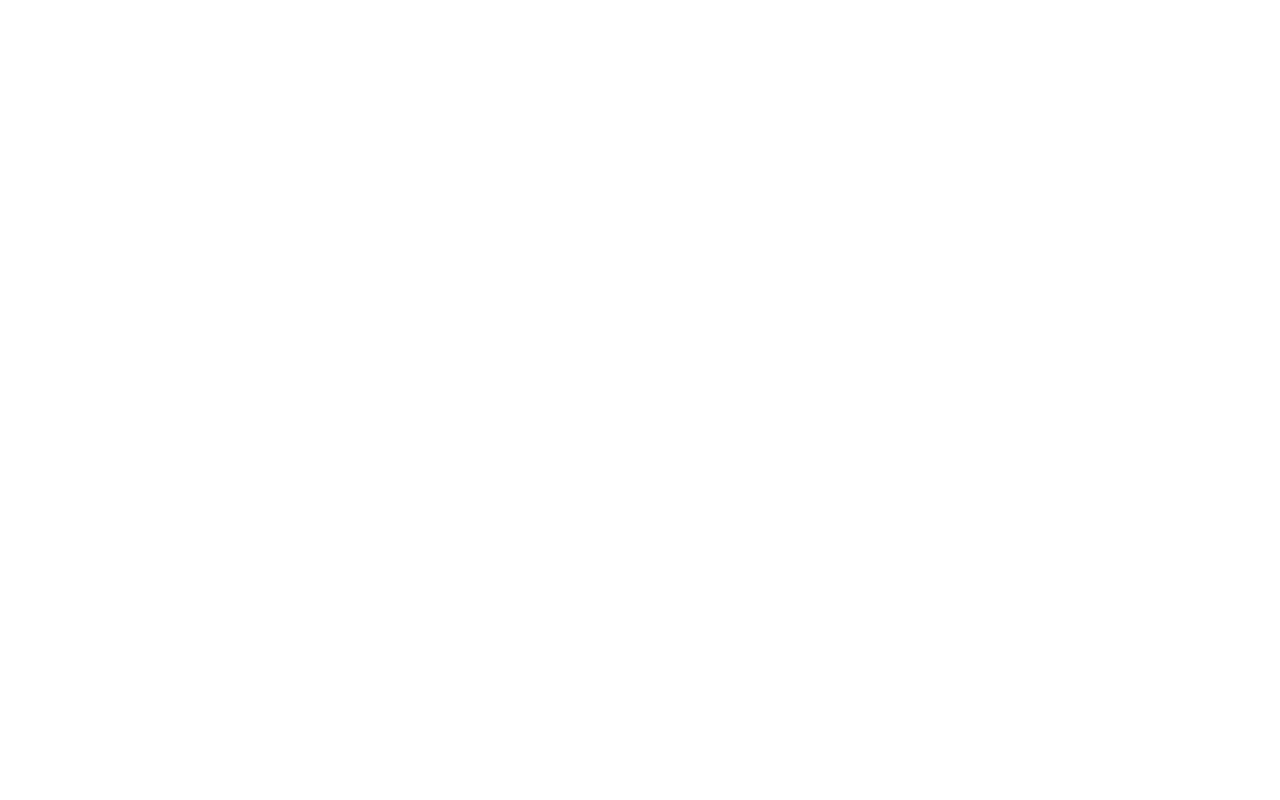
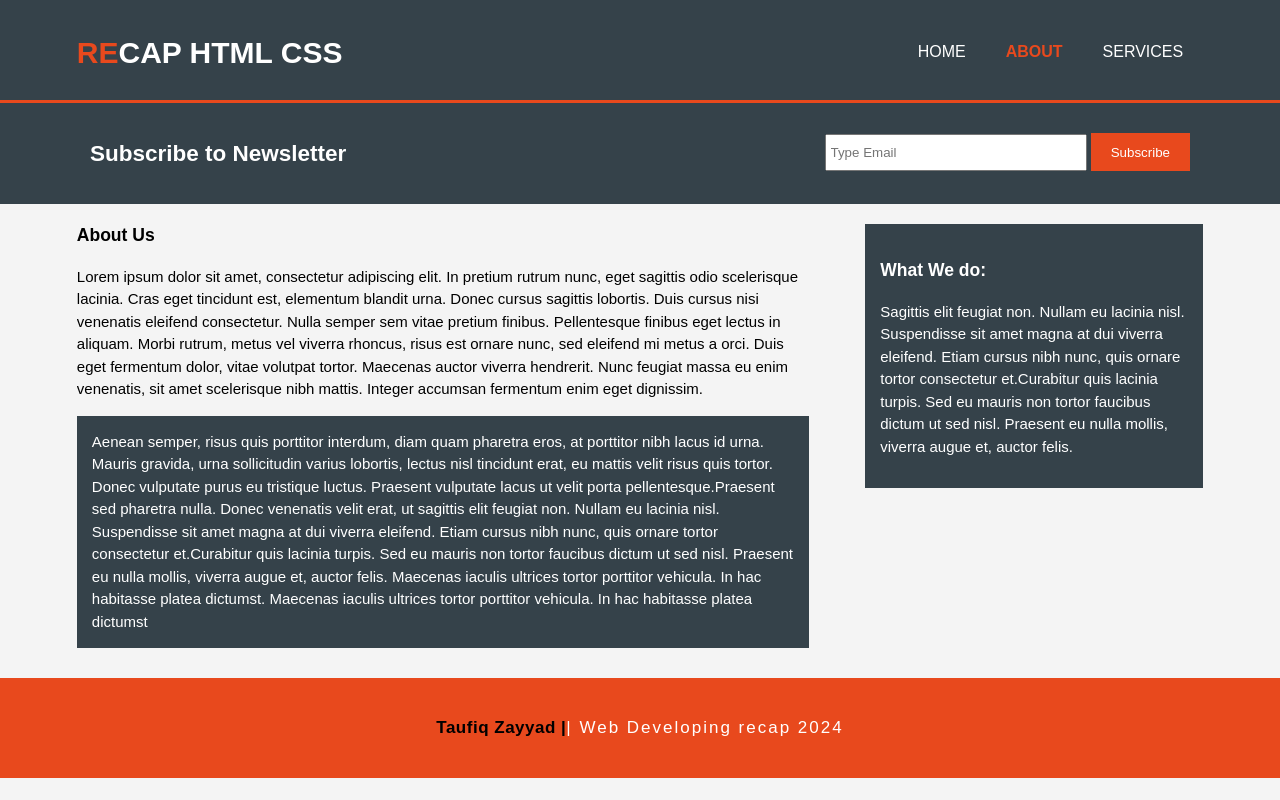
Before and after one commit to T1To48/-1_basic_responsive_website, a plain HTML site: page about.html in a window 1280 px wide. Drawn offline with Linux system fonts and the light colour scheme.

Commit message:
main html and css details

```diff
--- a/about.html
+++ b/about.html
@@ -0,0 +1,93 @@
+<!doctype html>
+
+<html lang="en">
+    <head>
+        <meta charset="utf-8" />
+        <!-- view port is important for building a responsive webpage -->
+        <meta name="viewport" content="width=device-width" />
+        <link rel="stylesheet" href="./css/style.css" />
+        <title>ABOUT</title>
+    </head>
+    <body>
+        <header>
+            <div class="container">
+                <div id="branding">
+                    <h1><span class="highlight">RE</span>CAP HTML CSS</h1>
+                </div>
+                <nav>
+                    <ul>
+                        <li><a href="index.html">HOME</a></li>
+                        <li class="current"><a href="about.html">ABOUT</a></li>
+                        <li><a href="services.html">SERVICES</a></li>
+                    </ul>
+                </nav>
+            </div>
+        </header>
+
+        <section id="newsletter">
+            <div class="container">
+                <h1>Subscribe to Newsletter</h1>
+                <form>
+                    <input type="email" placeholder="Type Email" />
+                    <button type="submit" class="button_1">Subscribe</button>
+                </form>
+            </div>
+        </section>
+        <section id="main">
+            <div class="container">
+                <article id="main-col">
+                    <h1 class="page-title">About Us</h1>
+                    <p>
+                        Lorem ipsum dolor sit amet, consectetur adipiscing elit.
+                        In pretium rutrum nunc, eget sagittis odio scelerisque
+                        lacinia. Cras eget tincidunt est, elementum blandit
+                        urna. Donec cursus sagittis lobortis. Duis cursus nisi
+                        venenatis eleifend consectetur. Nulla semper sem vitae
+                        pretium finibus. Pellentesque finibus eget lectus in
+                        aliquam. Morbi rutrum, metus vel viverra rhoncus, risus
+                        est ornare nunc, sed eleifend mi metus a orci. Duis eget
+                        fermentum dolor, vitae volutpat tortor. Maecenas auctor
+                        viverra hendrerit. Nunc feugiat massa eu enim venenatis,
+                        sit amet scelerisque nibh mattis. Integer accumsan
+                        fermentum enim eget dignissim.
+                    </p>
+                    <p class="dark">
+                        Aenean semper, risus quis porttitor interdum, diam quam
+                        pharetra eros, at porttitor nibh lacus id urna. Mauris
+                        gravida, urna sollicitudin varius lobortis, lectus nisl
+                        tincidunt erat, eu mattis velit risus quis tortor. Donec
+                        vulputate purus eu tristique luctus. Praesent vulputate
+                        lacus ut velit porta pellentesque.Praesent sed pharetra
+                        nulla. Donec venenatis velit erat, ut sagittis elit
+                        feugiat non. Nullam eu lacinia nisl. Suspendisse sit
+                        amet magna at dui viverra eleifend. Etiam cursus nibh
+                        nunc, quis ornare tortor consectetur et.Curabitur quis
+                        lacinia turpis. Sed eu mauris non tortor faucibus dictum
+                        ut sed nisl. Praesent eu nulla mollis, viverra augue et,
+                        auctor felis. Maecenas iaculis ultrices tortor porttitor
+                        vehicula. In hac habitasse platea dictumst. Maecenas
+                        iaculis ultrices tortor porttitor vehicula. In hac
+                        habitasse platea dictumst
+                    </p>
+                </article>
+                <aside id="sidebar">
+                    <div class="dark">
+                        <h3>What We do:</h3>
+                        <p>
+                            Sagittis elit feugiat non. Nullam eu lacinia nisl.
+                            Suspendisse sit amet magna at dui viverra eleifend.
+                            Etiam cursus nibh nunc, quis ornare tortor
+                            consectetur et.Curabitur quis lacinia turpis. Sed eu
+                            mauris non tortor faucibus dictum ut sed nisl.
+                            Praesent eu nulla mollis, viverra augue et, auctor
+                            felis.
+                        </p>
+                    </div>
+                </aside>
+            </div>
+        </section>
+        <footer>
+            <p><span>Taufiq Zayyad |</span>| Web Developing recap 2024</p>
+        </footer>
+    </body>
+</html>
--- a/css/style.css
+++ b/css/style.css
@@ -0,0 +1,169 @@
+/* normalization and resetting the whole page */
+body {
+    font:
+        15px/1.5 Arial,
+        Helverica,
+        sans-serif;
+    padding: 0;
+    margin: 0;
+    background: #f4f4f4;
+}
+
+/* Global */
+.container {
+    width: 88%; /* to make a responsive design */
+    margin: auto; /* to center each container, or unstick it to the right */
+    overflow: hidden;
+}
+
+ul {
+    margin: 0;
+    padding: 0;
+}
+
+.button_1 {
+    height: 38px;
+    background: #e8491d;
+    border: none;
+    padding: 0 20px 0 20px;
+    color: #ffffff;
+}
+
+.dark {
+    padding: 15px;
+    background: #35424a;
+    color: #ffffff;
+    margin: 10px 0 10px 0;
+}
+/* header */
+header {
+    background: #35424a;
+    color: #ffffff;
+    padding-top: 30px;
+    min-height: 70px; /* to let the height correctly adjust in responsive page */
+    border-bottom: #e8491d 3px solid;
+}
+
+header a {
+    color: #ffffff;
+    text-decoration: none;
+    text-transform: uppercase;
+    font-size: 16px;
+}
+
+header li {
+    float: left;
+    display: inline;
+    padding: 0 20px 0 20px;
+}
+
+header #branding {
+    float: left;
+}
+
+header #branding h1 {
+    margin: 0;
+}
+
+header nav {
+    float: right;
+    margin-top: 10px;
+}
+
+header .highlight,
+header .current a {
+    color: #e8491d;
+    font-weight: bold;
+}
+
+header a:hover {
+    color: #cccccc;
+    font-weight: bold;
+}
+
+/* showcase */
+
+#showcase {
+    min-height: 400px;
+    background: url("../images/showcase.jpg") no-repeat 0 -400px;
+    text-align: center;
+    color: #ffffff;
+}
+
+#showcase h1 {
+    margin-top: 100px;
+    font-size: 55px;
+    margin-bottom: 10px;
+}
+#showcase p {
+    font-size: 20px;
+}
+
+/* newsletter */
+
+#newsletter {
+    padding: 15px;
+    color: #ffffff;
+    background: #35424a;
+}
+
+#newsletter h1 {
+    float: left;
+}
+
+#newsletter form {
+    float: right;
+    margin-top: 15px;
+}
+
+#newsletter input[type="email"] {
+    padding: 4px;
+    height: 25px;
+    width: 250px;
+}
+
+/* boxes */
+#boxes {
+    margin-top: 20px;
+}
+
+#boxes .box {
+    float: left;
+    text-align: center;
+    width: 30%;
+    padding: 10px;
+}
+
+#boxes .box img {
+    width: 120px;
+    /* height is autoamtically set to auto */
+}
+
+/* sidebar */
+aside#sidebar {
+    float: right;
+    width: 30%;
+    margin-top: 10px;
+}
+
+/* main column */
+article#main-col {
+    float: left;
+    width: 65%;
+}
+/* footer */
+footer {
+    padding: 20px;
+    margin-top: 20px;
+    color: #ffffff;
+    background: #e8491d;
+    text-align: center;
+    font-size: 17px;
+    letter-spacing: 2px;
+    font-weight: 500;
+}
+footer span {
+    letter-spacing: 0.5px;
+    font-weight: 900;
+    color: #000000;
+}
```
Also changed, not shown: index.html (+9 -3 lines), images/showcase.jpg (added).
